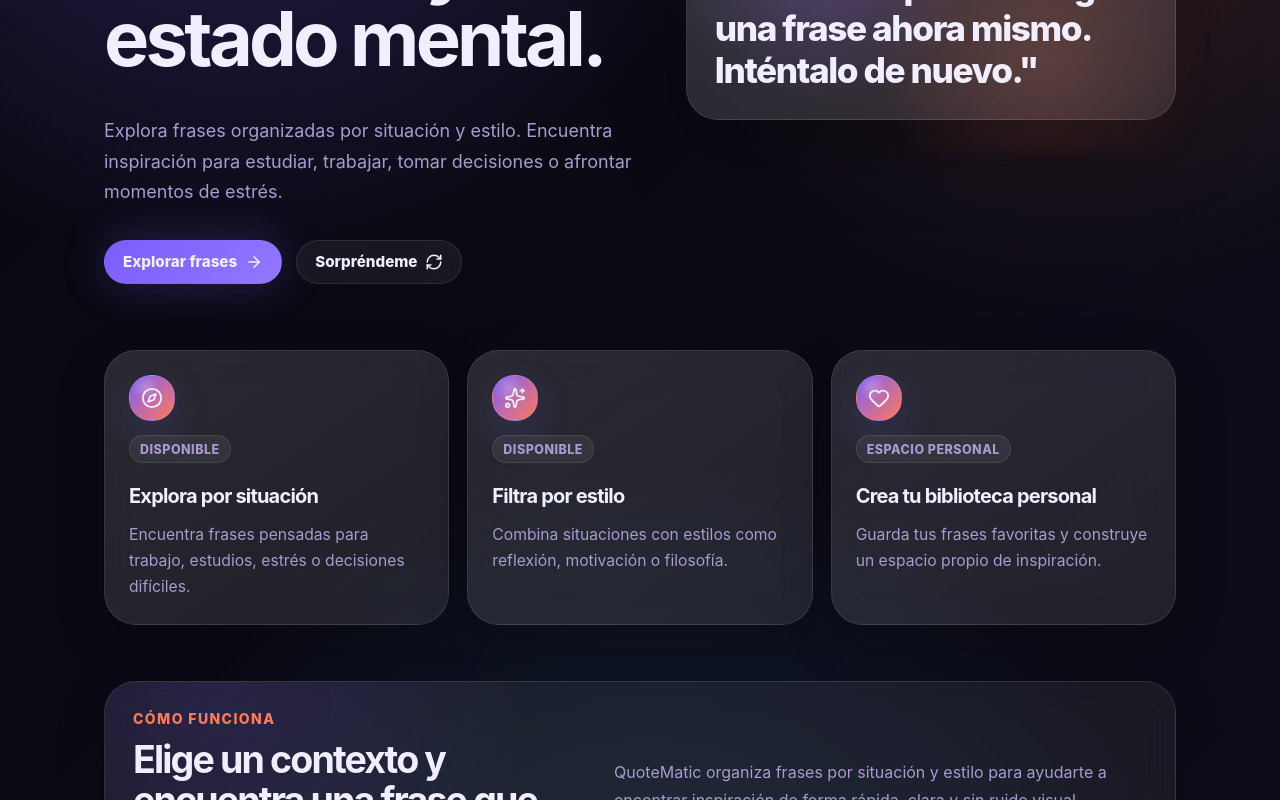
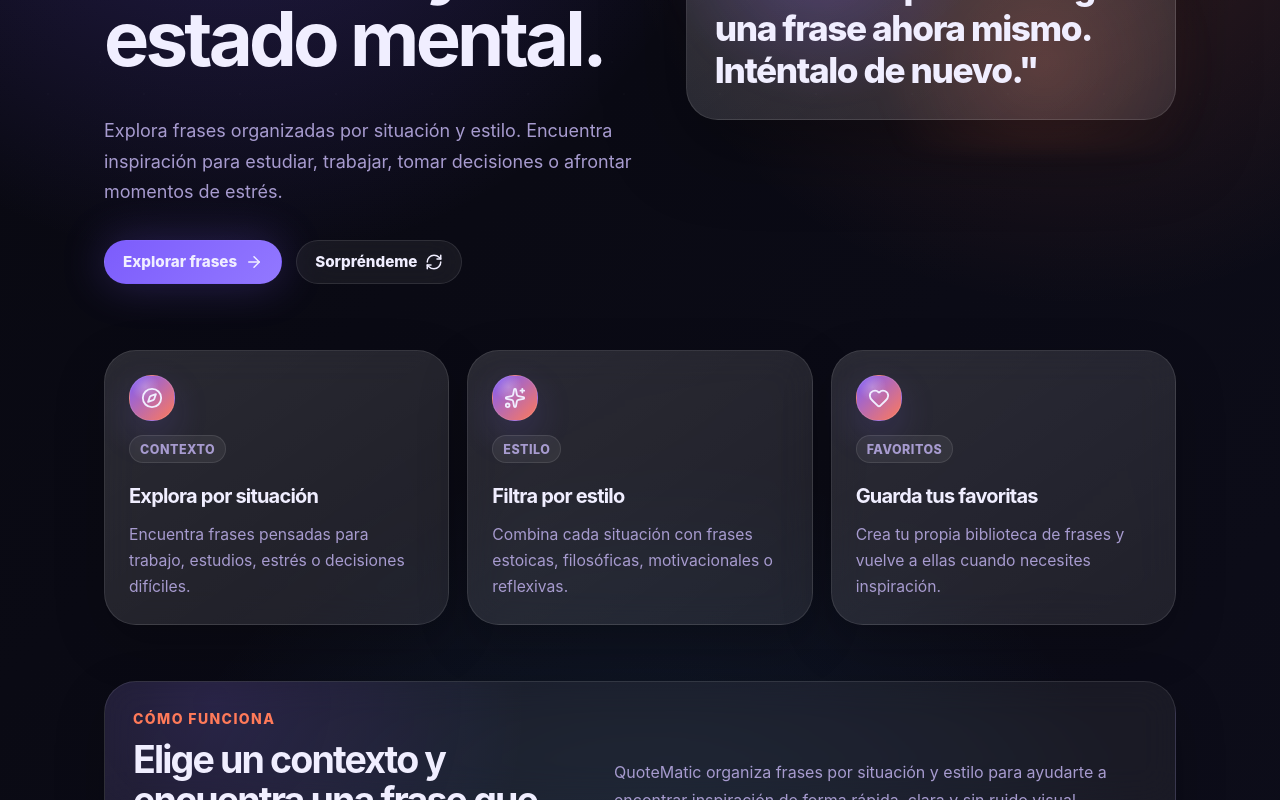
Before and after one commit to David-LS-Bilbao/QuoteMatic-Web, a React (Vite) app: page / in a window 1280 px wide. Shown: the part 434-1234 px from the top of the page. Built offline with nearby package versions, Linux system fonts and the light colour scheme; no server answers.

Commit message:
fix: polish home feature cards copy

```diff
--- a/src/pages/HomePage.tsx
+++ b/src/pages/HomePage.tsx
@@ -19,21 +19,21 @@ const featureCards = [
     title: 'Explora por situación',
     description:
       'Encuentra frases pensadas para trabajo, estudios, estrés o decisiones difíciles.',
-    badge: 'Disponible',
+    badge: 'Contexto',
   },
   {
     icon: Sparkles,
     title: 'Filtra por estilo',
     description:
-      'Combina situaciones con estilos como reflexión, motivación o filosofía.',
-    badge: 'Disponible',
+      'Combina cada situación con frases estoicas, filosóficas, motivacionales o reflexivas.',
+    badge: 'Estilo',
   },
   {
     icon: Heart,
-    title: 'Crea tu biblioteca personal',
+    title: 'Guarda tus favoritas',
     description:
-      'Guarda tus frases favoritas y construye un espacio propio de inspiración.',
-    badge: 'Espacio personal',
+      'Crea tu propia biblioteca de frases y vuelve a ellas cuando necesites inspiración.',
+    badge: 'Favoritos',
   },
 ]
 
@@ -105,8 +105,6 @@ export function HomePage() {
             <Badge variant="accent">Inspiracion diaria</Badge>
 
           </div>
-
-
 
           <h1>Frases para cada momento, situación y estado mental.</h1>
 
```
